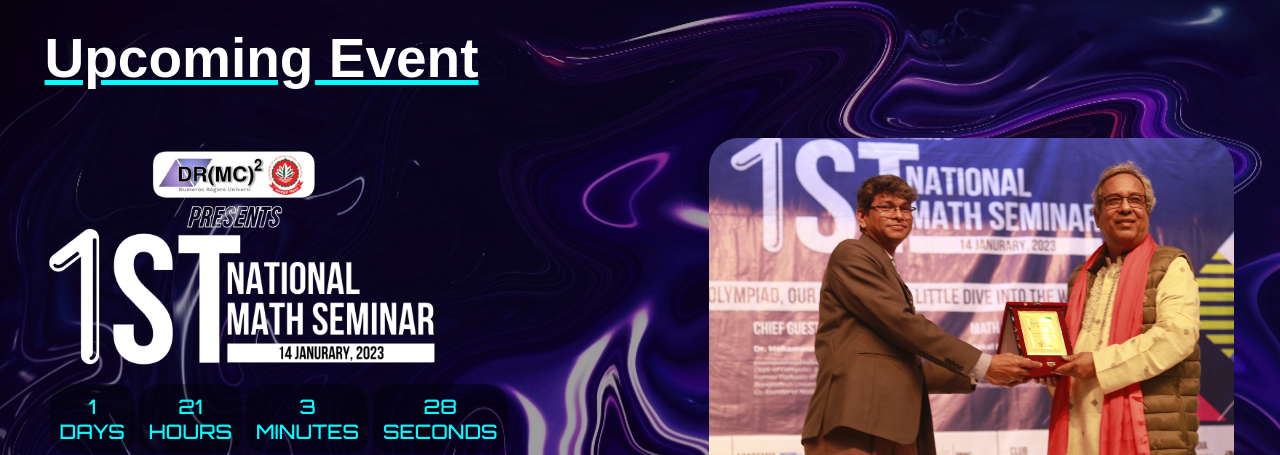
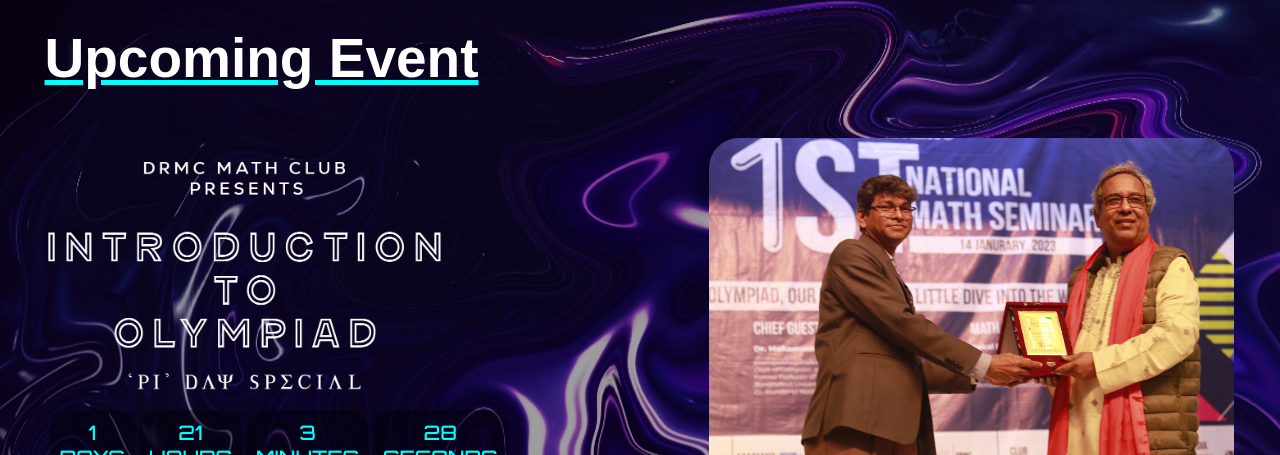
Before and after one commit to NAHDI51/drmcmathclub, a plain HTML site: page index.html in a window 1280 px wide. Shown: the part 2862-3317 px from the top of the page. Drawn offline with Linux system fonts and the light colour scheme.

Commit message:
Updated alignment

```diff
--- a/index.html
+++ b/index.html
@@ -101,7 +101,7 @@
         </div>-->
         <h2>Upcoming Event</h2>
         <div class="content">
-            <img src="event_logo.png" alt="">
+            <img src="./event_logo/pi_day_special_2023.png" alt="">
 
             <div class="event-date">
                 <div>
```
Also changed, not shown: event_logo/pi_day_special_2023.png (added).
